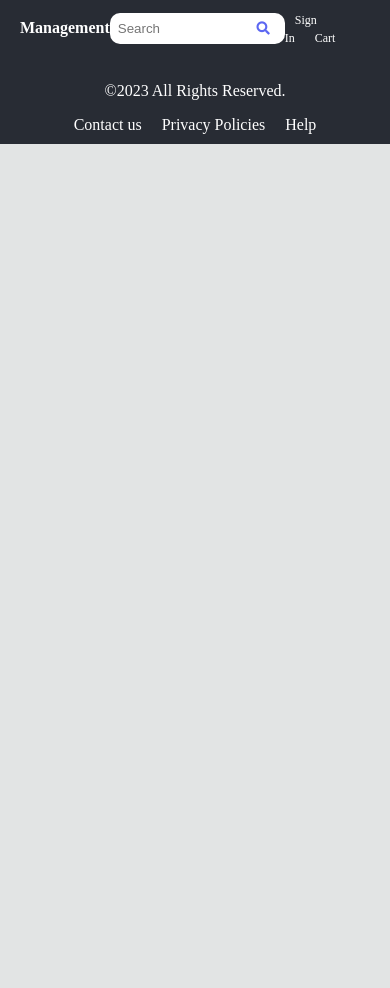
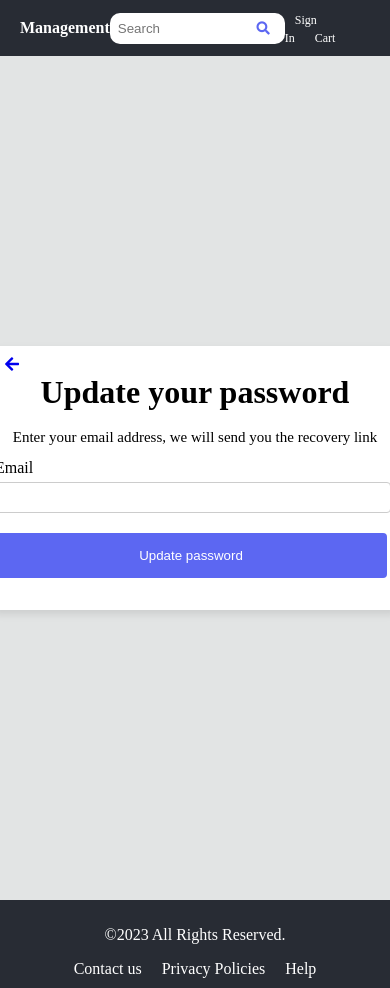
Before and after one commit to GavinStevensHoboken/Chuwa, a React (Vite) app in the folder Chuwa Project-A/project-A/: page /resetPassword in a window 390 px wide. Before the commit the page ends 844 px from the top, so only its background shows below. Built offline with nearby package versions, Linux system fonts and the light colour scheme.

Commit message:
updated project-A

```diff
--- a/Chuwa Project-A/project-A/index.html
+++ b/Chuwa Project-A/project-A/index.html
@@ -4,6 +4,7 @@
     <meta charset="UTF-8" />
     <link rel="icon" type="image/svg+xml" href="/vite.svg" />
     <link rel="stylesheet" href="https://cdnjs.cloudflare.com/ajax/libs/font-awesome/5.15.3/css/all.min.css">
+    <link href="https://cdnjs.cloudflare.com/ajax/libs/font-awesome/5.15.3/css/all.min.css" rel="stylesheet">
     <meta name="viewport" content="width=device-width, initial-scale=1.0" />
 
     <title>E-commerce</title>
--- a/Chuwa Project-A/project-A/src/App.jsx
+++ b/Chuwa Project-A/project-A/src/App.jsx
@@ -1,6 +1,7 @@
 import { BrowserRouter as Router, Routes, Route } from 'react-router-dom';
 import SignIn from './login/login';
 import SignUp from './sign up/Sign up';
+import ResetPassword from './reset password/reset password';
 
 function App() {
 
@@ -10,6 +11,7 @@ function App() {
         <Routes>
           <Route path="/login" element={<SignIn />} />
           <Route path="/signup" element={<SignUp />} />
+          <Route path="resetPassword" element={<ResetPassword/>} />
         </Routes>
       </div>
     </Router>
--- a/Chuwa Project-A/project-A/src/login/login.css
+++ b/Chuwa Project-A/project-A/src/login/login.css
@@ -12,8 +12,6 @@
   min-width: 400px;
   max-width: 600px;
   min-height: 400px;
-  margin-top: 22.5%;
-  margin-bottom: 22.5%;
   padding: 20px;
   box-shadow: 0 4px 8px rgba(0, 0, 0, 0.1);
   background: white;
@@ -89,38 +87,12 @@
   text-decoration: none;
 }
 
-@media (max-width: 400px) {
-  .login-form {
-    width: 100%;
-    min-width: 300px;
-  }
+@media (max-height: 800px) {
 
-  .password-container input {
-    padding-right: 40px;
-  }
-
-  .password-container button {
-    right: 0;
-  }
-}
-
-@media (max-height: 800px) {
-  .login-container{
-    display: flex;
-    flex-direction: column;
-    justify-content: center;
-    align-items: center;
-  }
 
   .login-form {
-    width: 60%;
     min-height: 250px;
-    margin-top: 22.5%;
-    margin-bottom: 22.5%;
     padding: 4px;
-    box-shadow: 0 4px 8px rgba(0, 0, 0, 0.1);
-    background: white;
-    border-radius: 8px;
   }
 
   .login-form h1 {
@@ -131,57 +103,20 @@
   }
 
   .login-form label {
-    display: block;
     margin-bottom: 0px;
     font-size: 15px;
   }
 
   .login-form input {
-    width: 94%;
     padding: 10px;
     margin-bottom: 10px;
-    border: 1px solid #ccc;
-    border-radius: 4px;
-  }
-
-  .password-container {
-    display: flex;
-    flex-direction: column;
-    justify-content: space-between;
-    position: relative;
-  }
-
-  .password-container input {
-    flex-grow: 1;
-  }
-
-  .password-container button {
-    right: 0;
-    padding: 20px;
-    top: 50%;
-    transform: translateY(-50%);
-    background: none;
-    border: none;
-    color: #5c67f2;
-    cursor: pointer;
-    position: absolute;
   }
 
   .sign-in-button {
     width: 98%;
-    padding: 15px;
-    background-color: #5c67f2;
-    border: none;
-    color: white;
-    border-radius: 4px;
-    cursor: pointer;
   }
 
   .options {
-    display: flex;
-    justify-content: space-between;
-    align-items: center;
-    font-size: 12px;
     margin-top: 5px;
   }
 }
--- a/Chuwa Project-A/project-A/src/login/login.jsx
+++ b/Chuwa Project-A/project-A/src/login/login.jsx
@@ -20,6 +20,7 @@ function Login() {
             <input
               type="email"
               id="email"
+              name="email"
               onChange={e => setEmail(e.target.value)}
               required/>
             <div className="password-container">
@@ -27,7 +28,8 @@ function Login() {
               <input
                 type={passwordShown ? "text" : "password"}
                 id="password"
-                onChange={p => setPassword(p.target.value)}
+                name="password"
+                onChange={e => setPassword(e.target.value)}
                 required></input>
               <button type="button" onClick={toggleVisibility}>Show</button>
             </div>
--- /dev/null
+++ b/Chuwa Project-A/project-A/src/reset password/reset password.css
@@ -0,0 +1,80 @@
+.reset-password-container{
+    height: 100vh;
+    display: flex;
+    flex-direction: column;
+    align-items: center;
+    justify-content: center;
+}
+
+.reset-password-form{
+    box-shadow: 0px 4px 8px rgba(0,0,0,0.1);
+    background: white;
+    padding: 20px;
+    border-radius: 8px;
+    width: 60%;
+    height: 250px;
+    min-width: 400px;
+    max-width: 600px;
+    min-height: 250px;
+    max-height: 300px;
+}
+
+.reset-password-form h1{
+    text-align: center;
+    margin-top: 20px;
+    margin-bottom: 20px;
+}
+
+.reset-password-form p{
+    text-align: center;
+    font-size: 15px;
+    padding: 3px;
+    margin-bottom: 20px;
+}
+
+.reset-password-form label{
+    display: block;
+    margin-bottom: 5px;
+}
+
+.reset-password-form input{
+    width: 95%;
+    border: 1px solid #ccc;
+    border-radius: 4px;
+    padding: 7px;
+    margin-bottom: 20px;
+}
+
+.update-password{
+    background-color: #5c67f2;
+    padding: 15px;
+    width: 98%;
+    border: none;
+    border-radius: 4px;
+    color: white;
+    cursor: pointer;
+}
+
+@media (max-width: 500px) {
+    .reset-password-form{
+        max-width: 250px;
+        padding-top: 10px;
+        padding-right: 4px;
+        padding-bottom: 4px;
+        padding-left: 4px;
+    }
+
+    .reset-password-form a{
+        padding-left: 10px;
+    }
+
+    .reset-password-form h1{
+        margin-top: 0px;
+        margin-bottom: 0px;
+    }
+
+    .reset-password-form p{
+        padding: 3px;
+        margin-bottom: 10px;
+    }
+}
--- /dev/null
+++ b/Chuwa Project-A/project-A/src/reset password/reset password.jsx
@@ -0,0 +1,36 @@
+import {useState} from 'react'
+import './reset password.css'
+
+function ResetPassword () {
+    const [,setEmail] = useState('');
+
+
+    return (
+        <>
+            <div className='reset-password-container'>
+                <div className="reset-password-form">
+                    <a href="/login" className="back-button">
+                        <i className="fas fa-arrow-left"></i>
+                    </a>
+                    <h1>Update your password</h1>
+                    <p>Enter your email address, we will send you the recovery link</p>
+                    <form action="/confirmation" method="GET">
+                        <label htmlFor="email">Email</label>
+                        <input
+                            type="email"
+                            id="email"
+                            name="email"
+                            onChange={e => {setEmail(e.target.value)}}
+                            required
+                        />
+                        <button type="sumbit" className="update-password">
+                            Update password</button>
+                    </form>
+
+                </div>
+            </div>
+        </>
+    )
+}
+
+export default ResetPassword;
--- a/Chuwa Project-A/project-A/src/sign up/Sign up.css
+++ b/Chuwa Project-A/project-A/src/sign up/Sign up.css
@@ -11,8 +11,6 @@
     min-width: 400px;
     max-width: 600px;
     min-height: 400px;
-    margin-top: 22.5%;
-    margin-bottom: 22.5%;
     padding: 20px;
     box-shadow: 0 4px 8px rgba(0, 0, 0, 0.1);
     background: white;
@@ -88,99 +86,33 @@
     text-decoration: none;
 }
 
-@media (max-width: 400px) {
+@media (max-height: 800px) {
   .sign-up-form {
-      width: 100%;
-      min-width: 300px;
-  }
-
-  .sign-up-password-container input {
-      padding-right: 40px;
-  }
-
-  .sign-up-password-container button {
-      right: 0;
-  }
-}
-
-@media (max-height: 800px) {
-  .sign-up-container{
-      display: flex;
-      flex-direction: column;
-      justify-content: center;
-      align-items: center;
-  }
-
-  .sign-up-form {
-      width: 60%;
       min-height: 250px;
-      margin-top: 22.5%;
-      margin-bottom: 22.5%;
       padding: 4px;
-      box-shadow: 0 4px 8px rgba(0, 0, 0, 0.1);
-      background: white;
-      border-radius: 8px;
   }
 
   .sign-up-form h1 {
-      text-align: center;
       margin-bottom: 0px;
       padding-bottom: 0px;
       font-size: 25px;
   }
 
   .sign-up-form label {
-      display: block;
       margin-bottom: 0px;
       font-size: 15px;
   }
 
   .sign-up-form input {
-      width: 94%;
       padding: 10px;
       margin-bottom: 10px;
-      border: 1px solid #ccc;
-      border-radius: 4px;
-  }
-
-  .sign-up-password-container {
-      display: flex;
-      flex-direction: column;
-      justify-content: space-between;
-      position: relative;
-  }
-
-  .sign-up-password-container input {
-      flex-grow: 1;
-  }
-
-  .sign-up-password-container button {
-      right: 0;
-      padding: 20px;
-      top: 50%;
-      transform: translateY(-50%);
-      background: none;
-      border: none;
-      color: #5c67f2;
-      cursor: pointer;
-      position: absolute;
   }
 
   .sign-up-button {
       width: 98%;
-      padding: 15px;
-      background-color: #5c67f2;
-      border: none;
-      color: white;
-      border-radius: 4px;
-      cursor: pointer;
   }
 
   .sign-up-options {
-      display: flex;
-      justify-content: space-between;
-      align-items: center;
-      font-size: 12px;
       margin-top: 5px;
   }
 }
```
